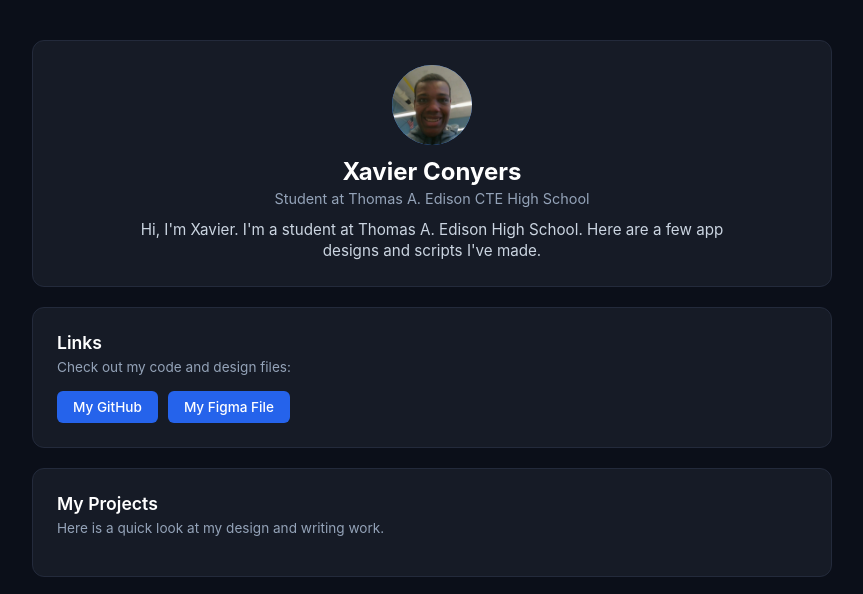
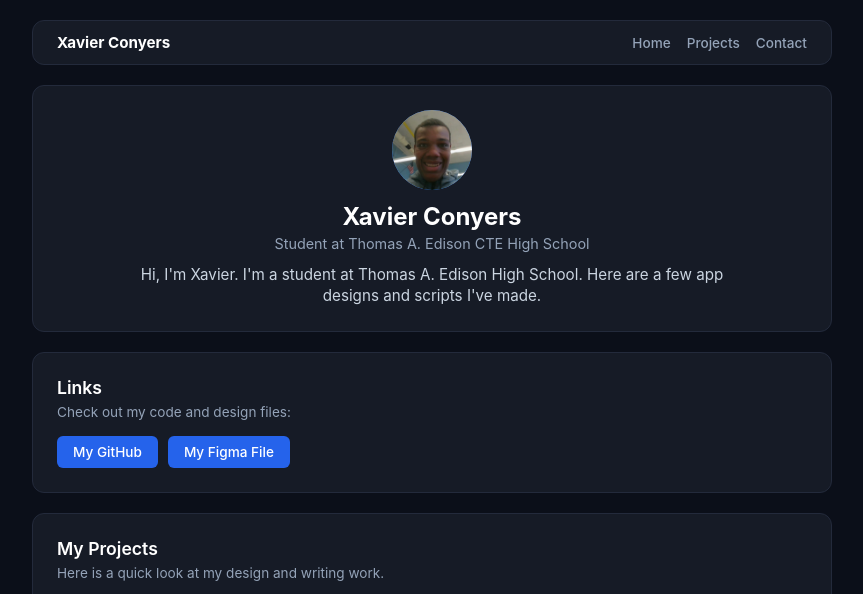
Before and after one commit to xavier734/Student---senior--portfolio-, a plain HTML site: page index.html in a window 1280 px wide. Shown: the top 594 px of the page, without its empty margins (208-1071 px from the left). Drawn offline with Linux system fonts and the light colour scheme.

Commit message:
Update index.html

```diff
--- a/index.html
+++ b/index.html
@@ -10,6 +10,7 @@
       margin: 0;
       padding: 0;
       font-family: -apple-system, BlinkMacSystemFont, "Segoe UI", Roboto, Helvetica, Arial, sans-serif;
+      scroll-behavior: smooth;
     }
 
     body {
@@ -18,8 +19,48 @@
       display: flex;
       flex-direction: column;
       align-items: center;
-      padding: 40px 20px;
+      padding: 20px 20px 40px;
       min-height: 100vh;
+    }
+
+    /* Top Navigation Bar */
+    .navbar {
+      width: 100%;
+      max-width: 800px;
+      display: flex;
+      justify-content: space-between;
+      align-items: center;
+      background-color: #161b26;
+      border: 1px solid #232a3b;
+      padding: 12px 24px;
+      border-radius: 12px;
+      margin-bottom: 20px;
+      position: sticky;
+      top: 10px;
+      z-index: 100;
+    }
+
+    .nav-logo {
+      font-weight: 700;
+      font-size: 0.95rem;
+      color: #ffffff;
+    }
+
+    .nav-links {
+      display: flex;
+      gap: 16px;
+    }
+
+    .nav-links a {
+      color: #94a3b8;
+      text-decoration: none;
+      font-size: 0.85rem;
+      font-weight: 500;
+      transition: color 0.2s;
+    }
+
+    .nav-links a:hover {
+      color: #ffffff;
     }
 
     .container {
@@ -175,7 +216,17 @@
 </head>
 <body>
 
-  <div class="container">
+  <!-- Top Navigation Bar -->
+  <div class="navbar">
+    <div class="nav-logo">Xavier Conyers</div>
+    <div class="nav-links">
+      <a href="#home">Home</a>
+      <a href="#projects">Projects</a>
+      <a href="#contact">Contact</a>
+    </div>
+  </div>
+
+  <div class="container" id="home">
 
     <!-- Profile Header -->
     <div class="card profile-card">
@@ -200,7 +251,7 @@
     </div>
 
     <!-- Featured Section Header -->
-    <div class="card">
+    <div class="card" id="projects">
       <div class="section-title">My Projects</div>
       <div class="section-subtitle">Here is a quick look at my design and writing work.</div>
     </div>
@@ -237,6 +288,16 @@
       </div>
     </div>
 
+    <!-- Contact Section -->
+    <div class="card" id="contact">
+      <div class="section-title">Contact Me</div>
+      <div class="section-subtitle">Want to get in touch? Send me an email or call me.</div>
+      <div class="links-group">
+        <a href="mailto:XavierConyers1@Gmail.com" class="btn">Email Me</a>
+        <a href="tel:3477892840" class="btn">Call: (347) 789-2840</a>
+      </div>
+    </div>
+
   </div>
 
 </body>
```
